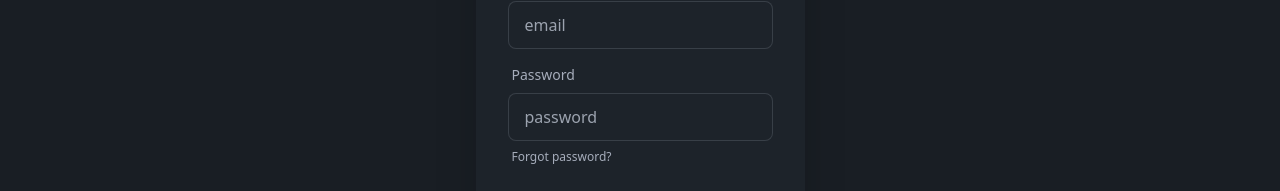
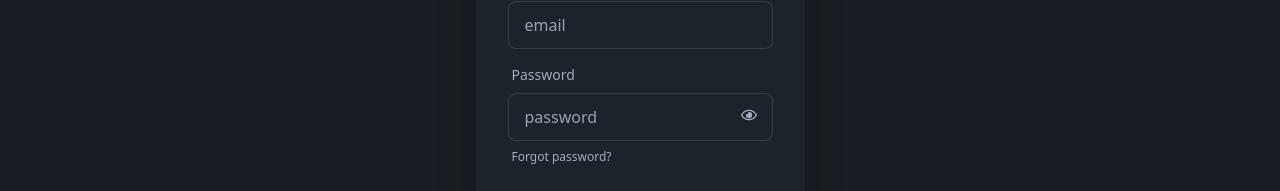
Before and after one commit to ALHriday/Sportify-Hub, a React (Vite) app: page /LogIn in a window 1280 px wide. Shown: the part 346-537 px from the top of the page. Built offline with nearby package versions, Linux system fonts and the light colour scheme; no server answers.

Commit message:
added show and hide password

```diff
--- a/package.json
+++ b/package.json
@@ -14,6 +14,7 @@
     "prop-types": "^15.8.1",
     "react": "^18.3.1",
     "react-dom": "^18.3.1",
+    "react-icons": "^5.4.0",
     "react-router-dom": "^7.0.2",
     "sweetalert2": "^11.14.5"
   },
--- a/src/AuthProvider/AuthProvider.jsx
+++ b/src/AuthProvider/AuthProvider.jsx
@@ -10,6 +10,7 @@ const AuthProvider = ({ children }) => {
     const [user, setUser] = useState([]);
     const [loading, setLoading] = useState(true);
     const [passValidation, setPassValidation] = useState([]);
+    const [isTrue, setIsTrue] = useState(true);
 
     // if (loading) {
     //     <div className="flex justify-center items-center">
@@ -36,6 +37,17 @@ const AuthProvider = ({ children }) => {
         return signOut(auth);
     }
 
+    const showPass = (input) => {
+
+        if (input.current.type === 'password') {
+            setIsTrue(false);
+            input.current.type = 'text';
+        } else {
+            setIsTrue(true);
+            input.current.type = 'password';
+        }
+    }
+
     const values = {
         user,
         setUser,
@@ -45,7 +57,10 @@ const AuthProvider = ({ children }) => {
         signInAccountWithEmailAndPass,
         loading,
         passValidation,
-        setPassValidation
+        setPassValidation,
+        showPass,
+        isTrue,
+        setIsTrue,
     }
 
     return (
--- a/src/components/UserAuth/Login.jsx
+++ b/src/components/UserAuth/Login.jsx
@@ -1,13 +1,16 @@
-import { useContext } from "react";
+import { useContext, useRef } from "react";
 import { Link, useNavigate } from "react-router-dom";
 import { AuthContext } from "../../AuthProvider/AuthProvider";
 import Swal from 'sweetalert2'
+import { FaRegEye } from "react-icons/fa";
+import { FaRegEyeSlash } from "react-icons/fa6";
 
 const Login = () => {
 
-    const { createGoogleAccount, setUser, signInAccountWithEmailAndPass, passValidation, setPassValidation } = useContext(AuthContext);
+    const { createGoogleAccount, setUser, signInAccountWithEmailAndPass, passValidation, setPassValidation, showPass, isTrue } = useContext(AuthContext);
 
     const navigate = useNavigate();
+    const passRef = useRef();
 
     const handleLogIn = (e) => {
         e.preventDefault();
@@ -53,6 +56,7 @@ const Login = () => {
 
 
 
+
     return (
         <div className="hero bg-base-200 min-h-screen">
             <div className="hero-content flex-col lg:flex-row-reverse">
@@ -69,7 +73,12 @@ const Login = () => {
                             <label className="label">
                                 <span className="label-text">Password</span>
                             </label>
-                            <input type="password" name="password" placeholder="password" className="input input-bordered" required />
+                            <div className="relative">
+                                <input ref={passRef} type="password" name="password" placeholder="password" className="input input-bordered w-full" required />
+                                <p onClick={() => showPass(passRef)} className="absolute top-[30%] right-[6%]">
+                                    {isTrue ? <FaRegEye /> : <FaRegEyeSlash />}
+                                </p>
+                            </div>
                             <label className="label">
                                 <a href="#" className="label-text-alt link link-hover">Forgot password?</a>
                             </label>
@@ -77,7 +86,7 @@ const Login = () => {
                         <div className="form-control mt-3">
                             <button className="btn btn-primary">LogIn</button>
                         </div>
-                        <div className="text-center text-red-500">{ passValidation}</div>
+                        <div className="text-center text-red-500">{passValidation}</div>
                     </form>
 
                     <div className="text-center">
--- a/src/components/UserAuth/Register.jsx
+++ b/src/components/UserAuth/Register.jsx
@@ -1,13 +1,16 @@
-import { useContext } from "react";
+import { useContext, useRef } from "react";
 import { Link, useNavigate } from "react-router-dom";
 import { AuthContext } from "../../AuthProvider/AuthProvider";
 import Swal from 'sweetalert2'
+import { FaRegEye } from "react-icons/fa";
+import { FaRegEyeSlash } from "react-icons/fa6";
 
 const Register = () => {
 
     const { createAccountWithEmailAndPass, setUser, passValidation,
-        setPassValidation } = useContext(AuthContext);
+        setPassValidation, showPass, isTrue } = useContext(AuthContext);
     const navigate = useNavigate();
+    const passRef = useRef();
 
     const handleRegisterWithEmailAndPass = (e) => {
         e.preventDefault();
@@ -62,7 +65,13 @@ const Register = () => {
                             <label className="label">
                                 <span className="label-text">Password</span>
                             </label>
-                            <input type="password" name="password" placeholder="password" className="input input-bordered" required />
+                            <div className="relative">
+                                <input ref={passRef} type="password" name="password" placeholder="password" className="input input-bordered w-full" required />
+                                <p onClick={() => showPass(passRef)} className="absolute top-[30%] right-[6%]">
+                                    {isTrue ? <FaRegEye /> : <FaRegEyeSlash/>}
+                                </p>
+                            </div>
+
                             <label className="label">
                                 <a href="#" className="label-text-alt link link-hover">Forgot password?</a>
                             </label>
@@ -70,7 +79,7 @@ const Register = () => {
                         <div className="form-control my-2">
                             <button className="btn btn-primary">Register</button>
                         </div>
-                        <div className="text-center text-red-500">{ passValidation}</div>
+                        <div className="text-center text-red-500">{passValidation}</div>
                     </form>
 
                     <div className="mb-1 text-center">
```
Also changed, not shown: 2 other files (tests, documents, lock files or other folders). Lines whose indentation alone changed are shown as unchanged.
